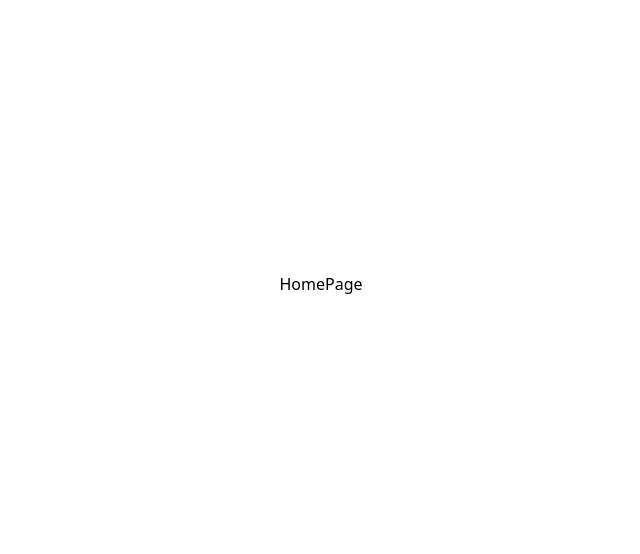
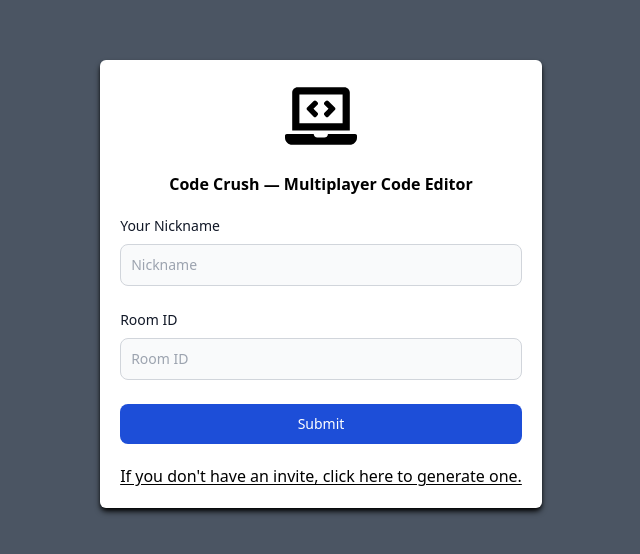
Before and after one commit to NaralC/Multiplayer-Code-Editor, a React (Vite) app: page / in a window 1280 px wide. Shown: the part 116-670 px from the top of the page, without its empty margins (319-959 px from the left). Built offline with nearby package versions, Linux system fonts and the light colour scheme.

Commit message:
Home page UI

```diff
--- a/src/App.tsx
+++ b/src/App.tsx
@@ -6,10 +6,10 @@ import "./App.css";
 
 const App: FC = () => {
   return (
-    <div className="w-screen min-h-screen bg-white flex flex-col justify-center items-center">
+    <div className="">
       <Routes>
         <Route path="/" element={<HomePage />}/>
-        <Route path="/editor" element={<EditorPage />}/>
+        <Route path="/editor/:roomId" element={<EditorPage />}/>
       </Routes>
     </div>
   );
--- a/src/pages/HomePage.tsx
+++ b/src/pages/HomePage.tsx
@@ -1,11 +1,60 @@
-import React from 'react'
+import { FC } from "react";
+import { FaLaptopCode } from "react-icons/fa";
 
-type Props = {}
+type HomePageProps = {};
 
-const HomePage = (props: Props) => {
+const HomePage: FC = (props: HomePageProps) => {
   return (
-    <div>HomePage</div>
-  )
-}
+    <div className="w-screen min-h-screen bg-gray-600 flex flex-col justify-center items-center">
+      <div className="bg-white p-5 rounded-md flex flex-col gap-5 shadow-black shadow-md">
+        <FaLaptopCode className="text-7xl mx-auto" />
+        <div className="font-semibold mx-auto">
+          Code Crush — Multiplayer Code Editor
+        </div>
+        <form>
+          <div className="mb-6">
+            <label
+              htmlFor="nickname"
+              className="block mb-2 text-sm font-medium text-gray-900"
+            >
+              Your Nickname
+            </label>
+            <input
+              type="textInput"
+              id="nickname"
+              className="bg-gray-50 border border-gray-300 text-gray-900 text-sm rounded-lg focus:ring-blue-500 focus:border-blue-500 block w-full p-2.5 dark:bg-gray-700 dark:border-gray-600 dark:placeholder-gray-400 dark:text-white dark:focus:ring-blue-500 dark:focus:border-blue-500"
+              placeholder="Nickname"
+              required
+            />
+          </div>
+          <div className="mb-6">
+            <label
+              htmlFor="roomId"
+              className="block mb-2 text-sm font-medium text-gray-900"
+            >
+              Room ID
+            </label>
+            <input
+              type="textInput"
+              id="roomId"
+              placeholder="Room ID"
+              className="bg-gray-50 border border-gray-300 text-gray-900 text-sm rounded-lg focus:ring-blue-500 focus:border-blue-500 block w-full p-2.5 dark:bg-gray-700 dark:border-gray-600 dark:placeholder-gray-400 dark:text-white dark:focus:ring-blue-500 dark:focus:border-blue-500"
+              required
+            />
+          </div>
+          <button
+            type="submit"
+            className="text-white bg-blue-700 hover:bg-blue-800 focus:ring-4 focus:outline-none focus:ring-blue-300 font-medium rounded-lg text-sm w-full px-5 py-2.5 text-center dark:bg-blue-600 dark:hover:bg-blue-700 dark:focus:ring-blue-800"
+          >
+            Submit
+          </button>
+        </form>
+        <div className="underline underline-offset-2">
+          If you don't have an invite, click here to generate one.
+        </div>
+      </div>
+    </div>
+  );
+};
 
 export default HomePage;
```
